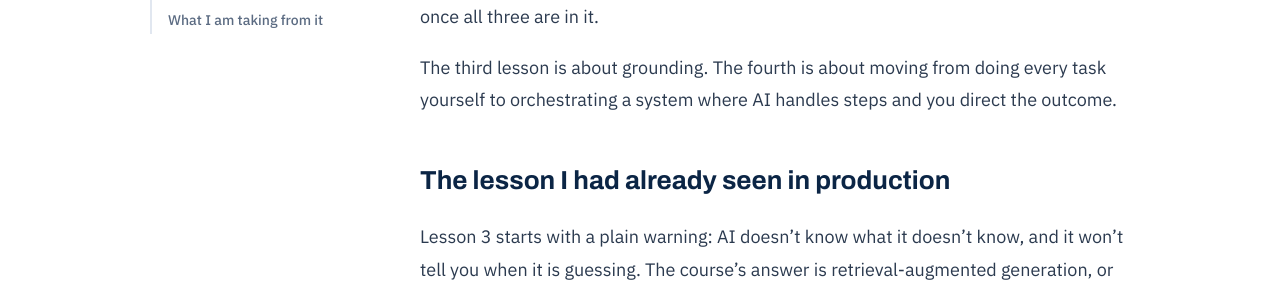
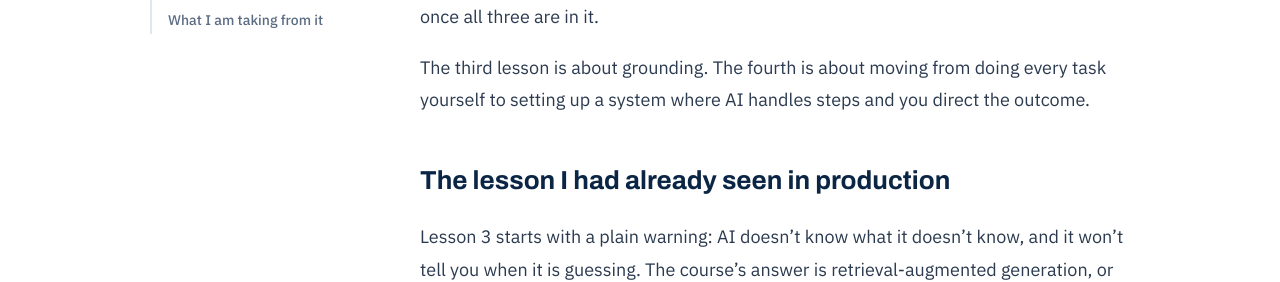
Before and after one commit to Madhan-I/Madhan-I.github.io, a Jekyll site: the page built from _posts/2026-11-11-ai-native-safe-grounded-ai.md, in a window 1280 px wide and 900 px high, scrolled down 1170 px. Shown: the part 204-486 px from the top of the window. Built offline with Jekyll 4.4.1, drawn with Linux system fonts in a browser that asks for light colours; our own code applies the rules of GitHub Pages for plain Markdown files.

Commit message:
Clarify wording in lesson about AI orchestration
Reworded the explanation of the fourth lesson for clarity.

```diff
--- a/_posts/2026-11-11-ai-native-safe-grounded-ai.md
+++ b/_posts/2026-11-11-ai-native-safe-grounded-ai.md
@@ -21,7 +21,7 @@ The first lesson is about mindset. It separates "bolted-on" AI from "baked-in" A
 
 The second lesson is about prompting. The course teaches three elements: Perspective, Objective and Background. You tell the AI who it should act as, what you need, and what situation sits behind the request. The same short question gets a much better answer once all three are in it.
 
-The third lesson is about grounding. The fourth is about moving from doing every task yourself to orchestrating a system where AI handles steps and you direct the outcome.
+The third lesson is about grounding. The fourth is about moving from doing every task yourself to setting up a system where AI handles steps and you direct the outcome.
 
 ## The lesson I had already seen in production
 
```
